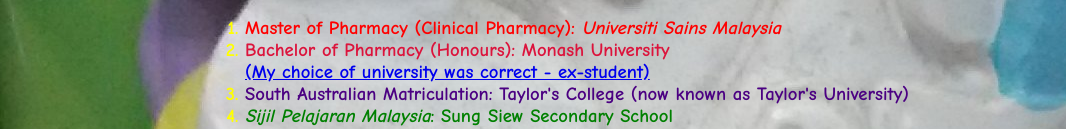
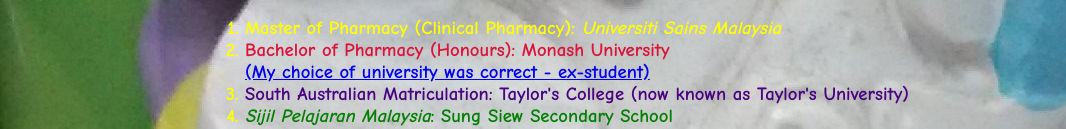
Before and after one commit to jyvoo2/druggie1.github.io, a plain HTML site: page index.html in a window 1280 px wide. Shown: the part 706-835 px from the top of the page, 0-1066 px from the left. Drawn offline with Linux system fonts and the light colour scheme.

Commit message:
Update index.html

```diff
--- a/index.html
+++ b/index.html
@@ -56,7 +56,7 @@
 		<h3>
 		<ol>
 			<li>
-			 	<span class="red">Master of Pharmacy (Clinical Pharmacy): <em>Universiti Sains Malaysia</em></span>
+			 	<span class="rosepink">Master of Pharmacy (Clinical Pharmacy): <em>Universiti Sains Malaysia</em></span>
 			</li>
 			<li>
 				<span class="crimson">Bachelor of Pharmacy (Honours): Monash University</span>
```
